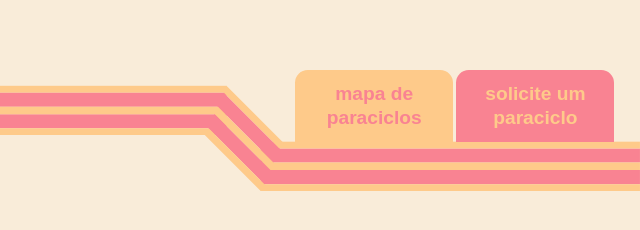
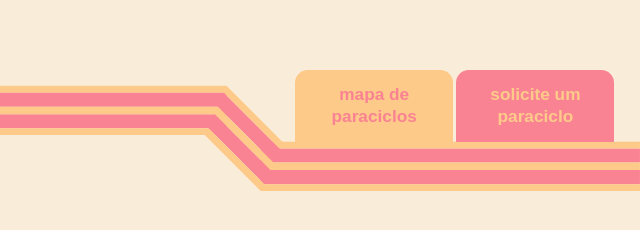
Before and after one commit to adelebrovelli/aquicabeminhabike, a plain HTML site: page index.html in a window 1280 px wide. Shown: the part 248-478 px from the top of the page, 640-1280 px from the left. Drawn offline with Linux system fonts and the light colour scheme; a web font is replaced by a local one.

```diff
--- a/index.html
+++ b/index.html
@@ -56,8 +56,8 @@
                height: 5.677vw;
                border-radius: 1vw 1vw 0px 0px;
                font-family: Arial, Helvetica, "Afacad", sans-serif;
-               line-height: 1.9vw;
-               font-size: 1.5vw;
+               line-height: 1.7vw;
+               font-size: 1.35vw;
                text-align: center;
                cursor: pointer;
                text-decoration: none;
```
